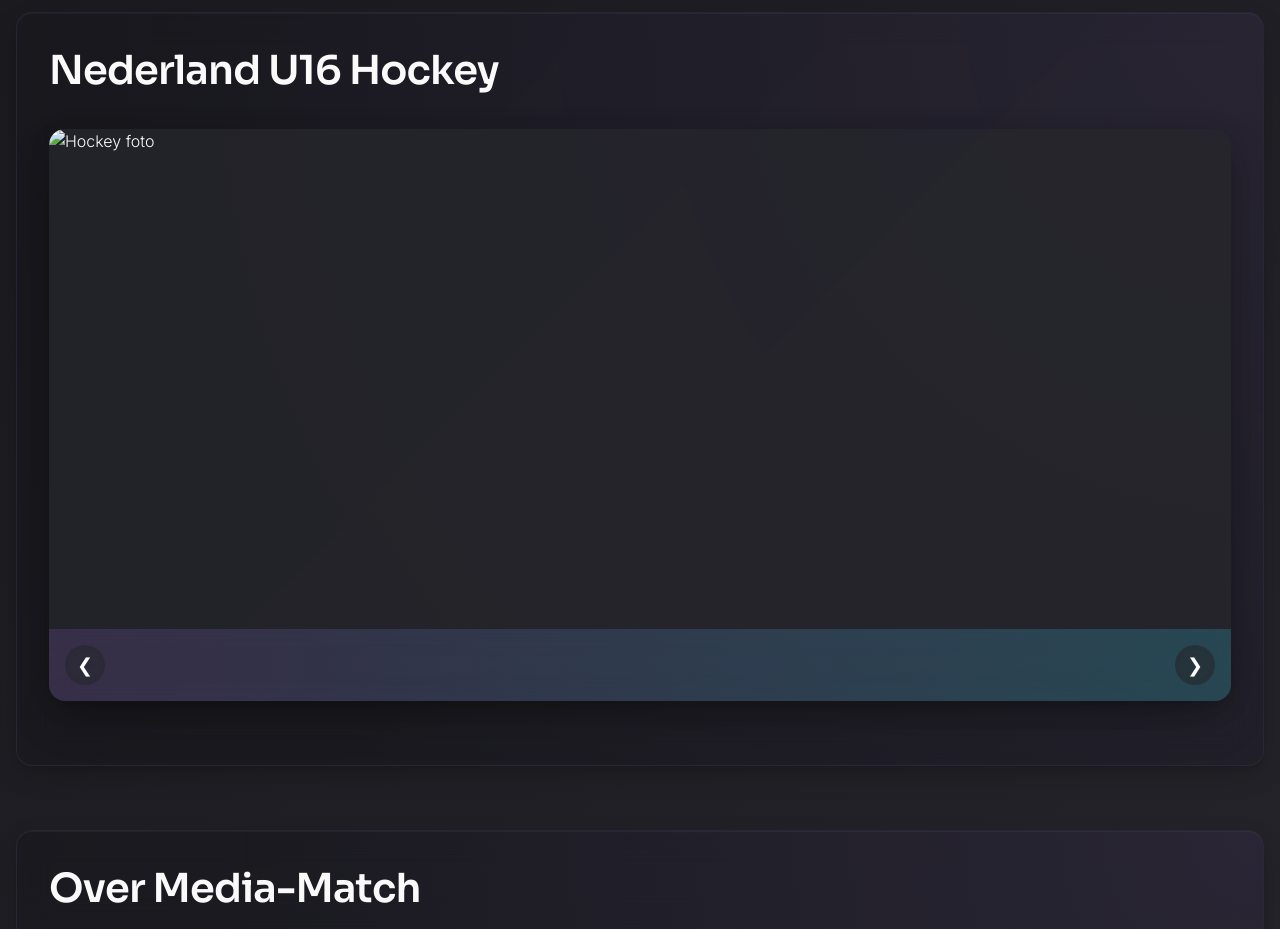
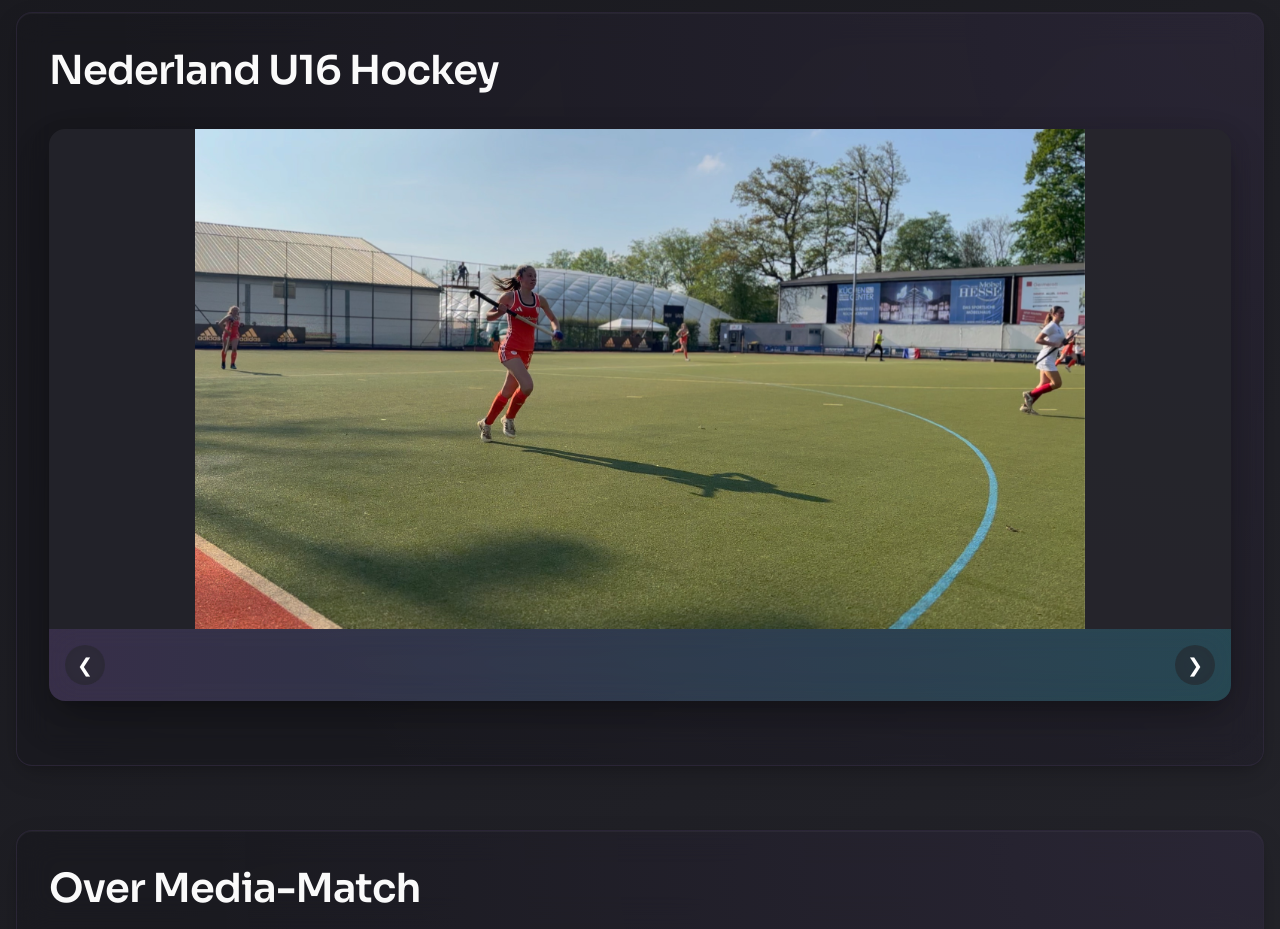
Before and after one commit to Pjotters/MediaMatch, a plain HTML site: page index.html in a window 1280 px wide. Shown: the part 780-1709 px from the top of the page. Drawn offline with Linux system fonts and the light colour scheme.

Commit message:
Add files via upload

```diff
--- a/index.html
+++ b/index.html
@@ -45,7 +45,7 @@
             <div class="slideshow-container">
                 <div class="slideshow-image-container">
                     <!-- Afbeeldingen worden hier door JavaScript geladen -->
-                    <img id="slideshow-current" class="active" src="" alt="Hockey foto">
+                    <img id="slideshow-current" class="active" src="../assets/Hockey/NederlandU16/0E8AE998-FC00-4AD6-99B7-2C65F92AF229_1_102_a.jpeg" alt="Hockey foto">
                 </div>
                 <div class="slideshow-controls">
                     <button id="prev-slide" class="slide-btn">❮</button>
```
